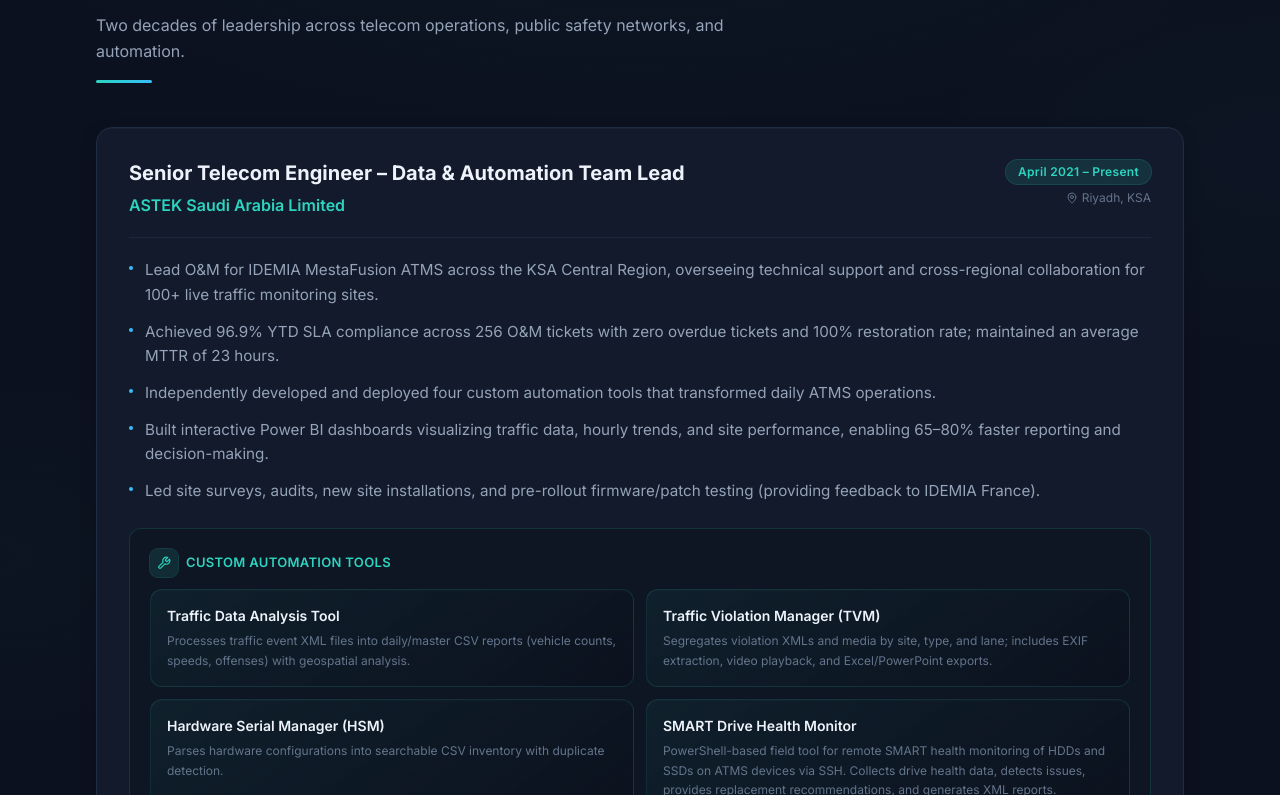
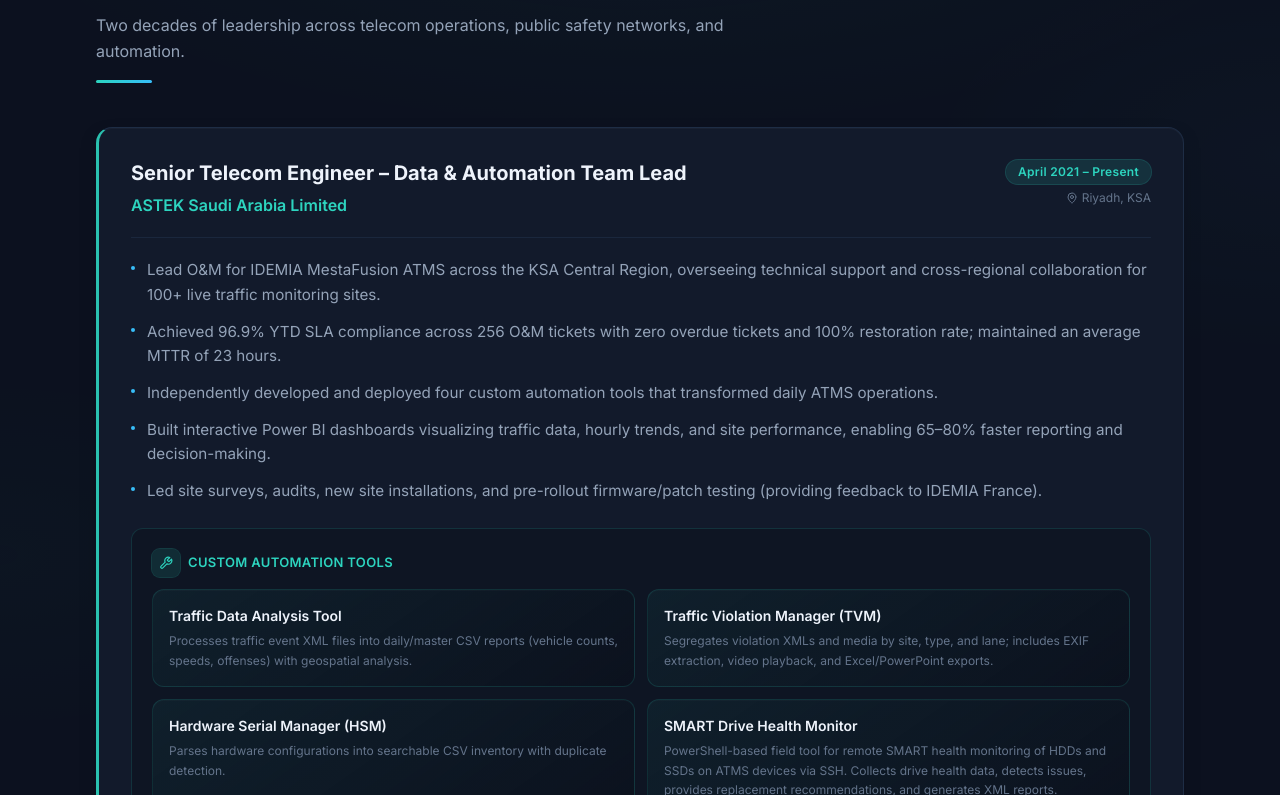
Before and after one commit to romeodavidjr/romeo-david-portfolio, a Next.js app: page / in a window 1280 px wide. Shown: the part 2405-3200 px from the top of the page. Built offline with nearby package versions, Linux system fonts and the light colour scheme.

Commit message:
Polish Experience cards: spacing, hover effect, and stronger accent border

```diff
--- a/src/app/globals.css
+++ b/src/app/globals.css
@@ -392,11 +392,33 @@
 #experience li::after {
   content: none !important;
   display: none !important;
-  border: none !important;
   background: none !important;
   box-shadow: none !important;
   width: 0 !important;
   height: 0 !important;
+}
+
+/* Experience card polish: stronger left accent + refined hover */
+#experience .experience-card {
+  border-left: 3px solid rgba(45, 212, 191, 0.9);
+  transition:
+    transform 0.3s cubic-bezier(0.22, 1, 0.36, 1),
+    border-color 0.3s ease,
+    border-left-color 0.3s ease,
+    box-shadow 0.3s ease,
+    background-color 0.3s ease;
+}
+
+#experience .experience-card:hover {
+  transform: translateY(-4px);
+  border-color: rgba(45, 212, 191, 0.35);
+  border-left-color: var(--color-accent);
+  background-color: var(--color-bg-card-hover);
+  box-shadow:
+    0 1px 0 rgba(255, 255, 255, 0.04) inset,
+    0 14px 36px -12px rgba(0, 0, 0, 0.65),
+    0 0 0 1px rgba(45, 212, 191, 0.12),
+    0 0 32px -6px rgba(45, 212, 191, 0.32);
 }
 
 /* Prefer reduced motion */
--- a/src/components/Experience.tsx
+++ b/src/components/Experience.tsx
@@ -23,10 +23,10 @@
         </ScrollReveal>
 
         {/* Stacked role cards — no timeline chrome of any kind */}
-        <div className="experience-stack flex w-full flex-col gap-7 sm:gap-8 lg:gap-9">
+        <div className="experience-stack flex w-full flex-col gap-8 sm:gap-9 lg:gap-10">
           {experience.map((job, index) => (
             <ScrollReveal key={job.company} delay={index * 60} className="w-full">
-              <article className="card-surface relative w-full border-l-[3px] border-l-accent/70 p-5 sm:p-6 lg:p-8">
+              <article className="card-surface experience-card relative w-full p-5 sm:p-6 lg:p-8">
                 <div className="flex flex-col gap-3 border-b border-border/70 pb-4 sm:flex-row sm:items-start sm:justify-between sm:gap-6 sm:pb-5">
                   <div className="min-w-0 flex-1">
                     <h3 className="text-base font-bold leading-snug text-text sm:text-lg lg:text-xl">
```
